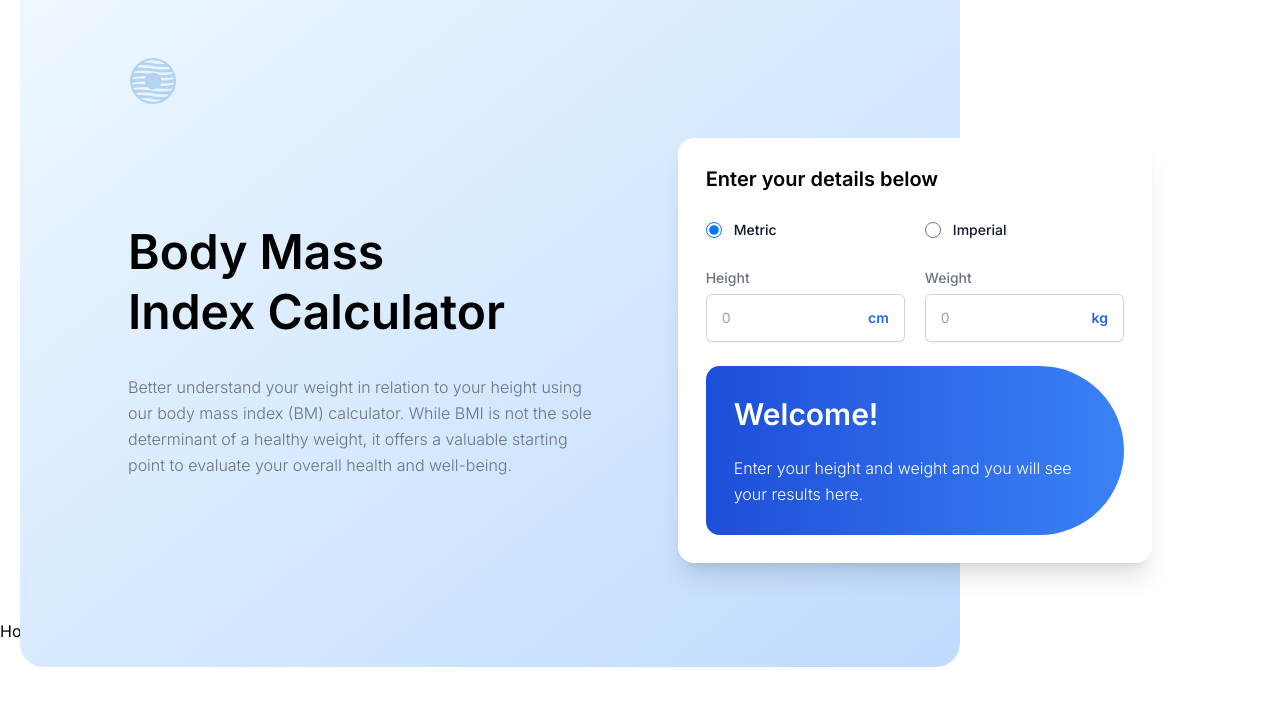
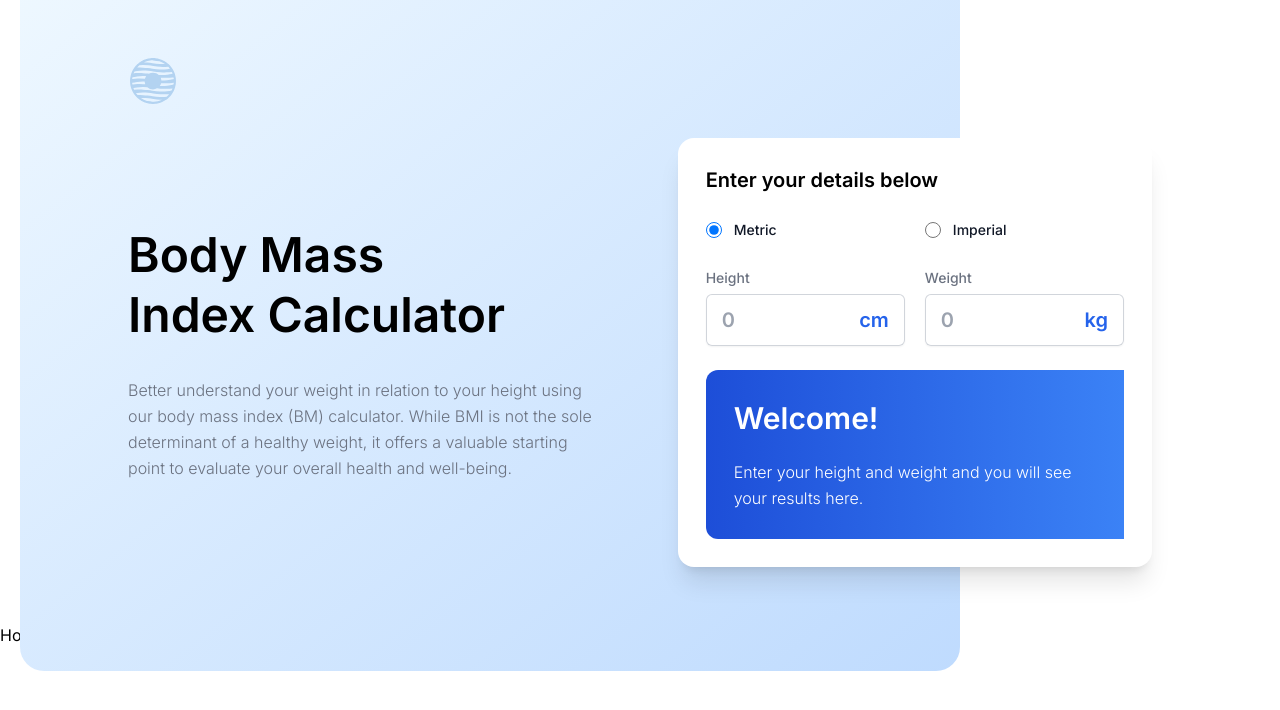
Before and after one commit to chungvuiloong/bmi_calculator, a Next.js app: page / in a window 1280 px wide. Shown: the top 710 px of the page. Built offline with nearby package versions, Linux system fonts and the light colour scheme.

Commit message:
Editted inputs text style and size.

```diff
--- a/src/components/HeroBanner/index.tsx
+++ b/src/components/HeroBanner/index.tsx
@@ -50,12 +50,12 @@ function Bmi_calculator () {
                             id="height"
                             className="block w-full rounded-md border-0
                             px-4 py-3
-                            text-gray-900 ring-1 ring-inset ring-gray-300 placeholder:text-gray-400 focus:ring-2 focus:ring-inset focus:ring-indigo-600 sm:text-sm sm:leading-6"
+                            text-gray-900 ring-1 ring-inset ring-gray-300 placeholder:text-gray-400 focus:ring-2 focus:ring-inset focus:ring-indigo-600 text-xl font-semibold"
                             placeholder="0"
                             aria-describedby="height-system"
                         />
                         <div className="pointer-events-none absolute inset-y-0 right-0 flex items-center pr-4">
-                            <span className="text-blue-600 sm:text-sm font-semibold" id="height-system">
+                            <span className="text-blue-600 text-xl font-semibold" id="height-system">
                                 cm
                             </span>
                         </div>
@@ -72,19 +72,20 @@ function Bmi_calculator () {
                             id="weight"
                             className="block w-full rounded-md border-0
                             px-4 py-3
-                            text-gray-900 ring-1 ring-inset ring-gray-300 placeholder:text-gray-400 focus:ring-2 focus:ring-inset focus:ring-indigo-600 sm:text-sm sm:leading-6"
+                            text-gray-900 ring-1 ring-inset ring-gray-300 placeholder:text-gray-400 focus:ring-2 focus:ring-inset focus:ring-indigo-600 text-xl font-semibold"
                             placeholder="0"
                             aria-describedby="weight"
                         />
                         <div className="pointer-events-none absolute inset-y-0 right-0 flex items-center pr-4">
-                            <span className="text-blue-600 sm:text-sm font-semibold" id="weight-system">
+                            <span className="text-blue-600 text-xl font-semibold" id="weight-system">
                                 kg
                             </span>
                         </div>
                     </div>
                 </div>
             </div>
-            <div className='p-7 bg-gradient-to-r from-blue-700 to-blue-500 text-white flex flex-col gap-5' style={{ borderRadius: '1rem 100px 100px 1rem'}}>
+            <div className='p-7 bg-gradient-to-r from-blue-700 to-blue-500 text-white flex flex-col gap-5
+             rounded-tl-xl  rounded-bl-xl rounded-tr-4xl rounded-br-4xl'>
                 <Typography variant='h3'>Welcome!</Typography>
                 <Typography variant='paragraph' color='white'>Enter your height and weight and you will see your results here.</Typography>
             </div>
```
